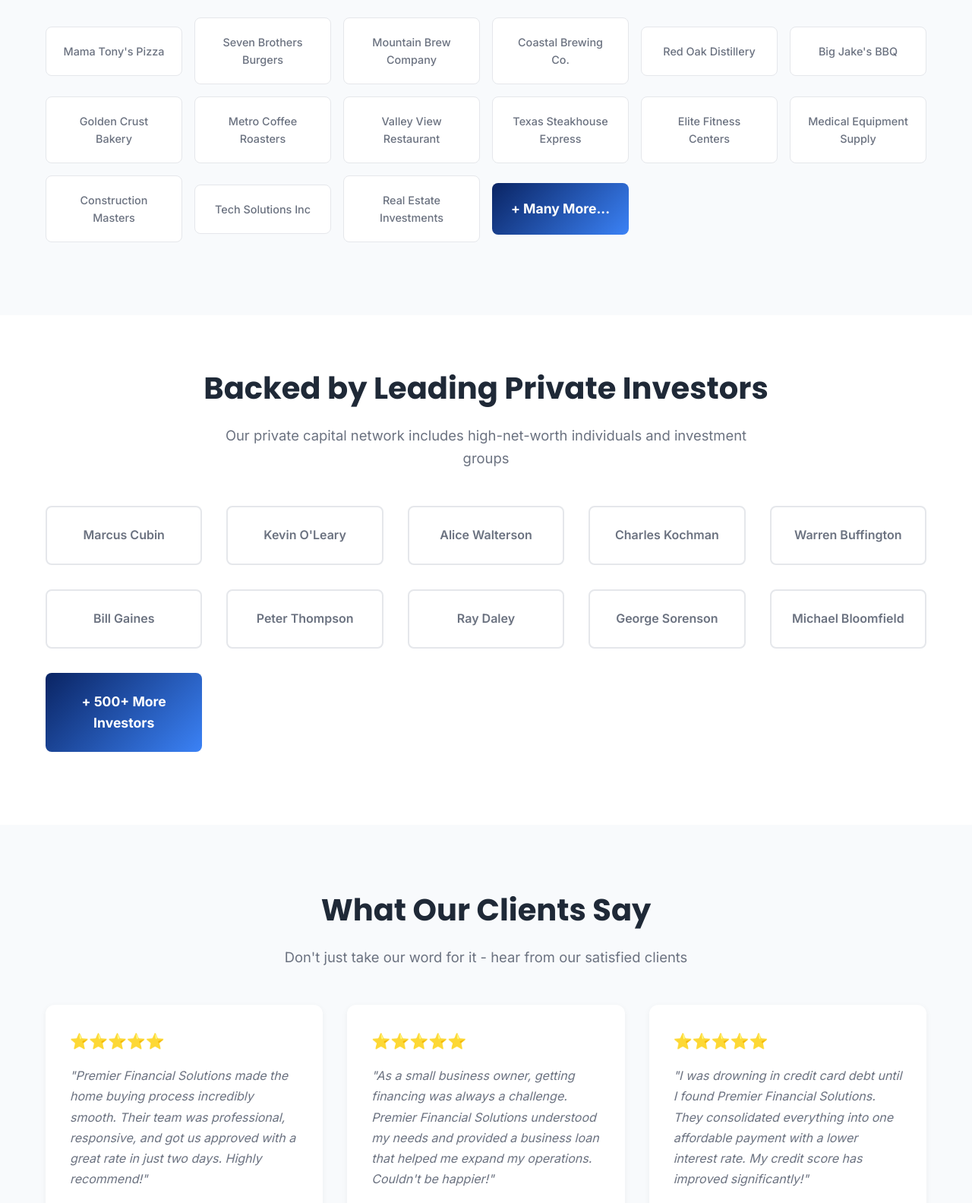
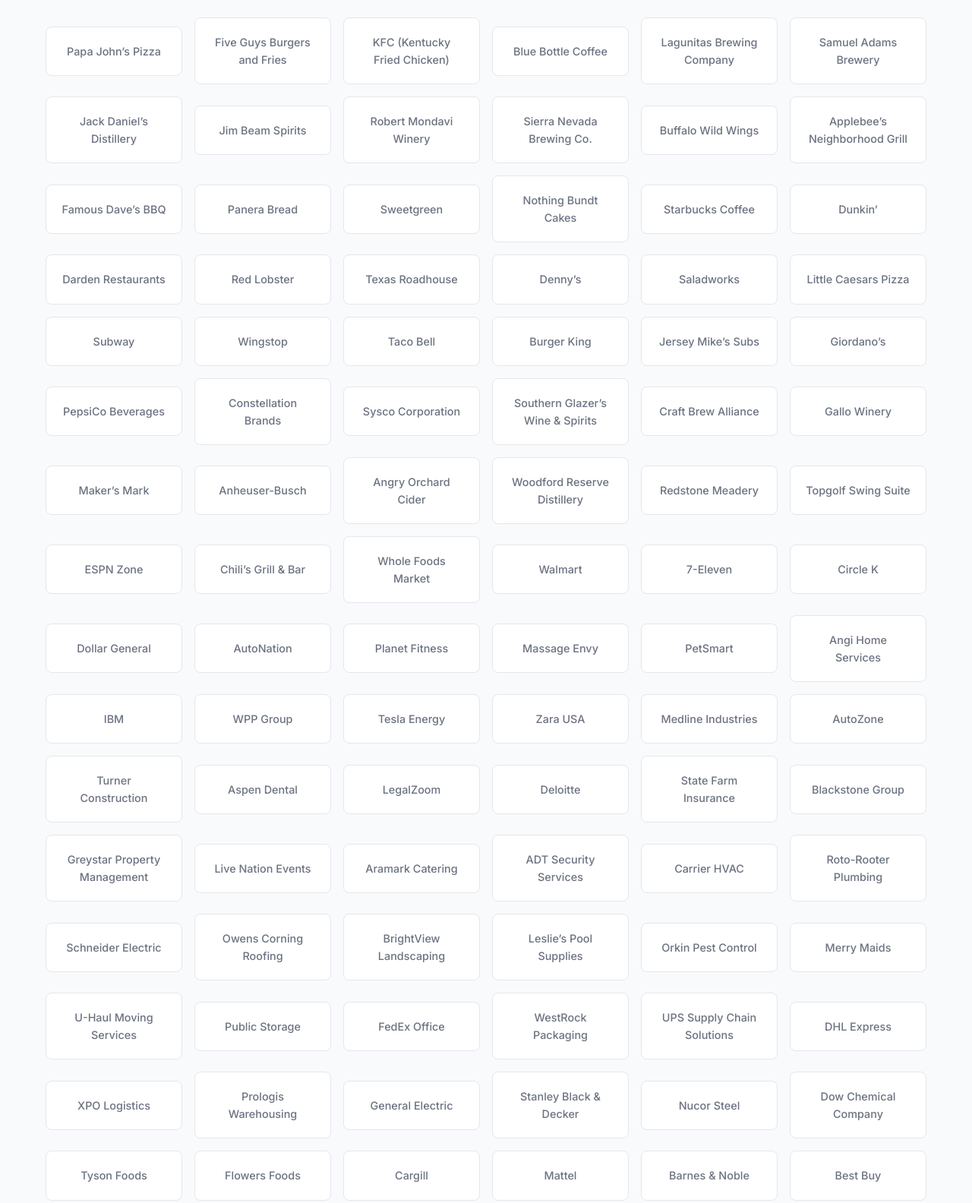
Before and after one commit to Shshankbhardwaj/Website-Theme, a website: page index.html in a window 1280 px wide. Shown: the part 4340-5924 px from the top of the page at 76% size. Drawn offline with Linux system fonts and the light colour scheme.

Commit message:
Update index.html

```diff
--- a/index.html
+++ b/index.html
@@ -323,21 +323,108 @@
                 <p class="section-subtitle">We've helped finance successful franchises, restaurants, breweries, and businesses nationwide</p>
             </div>
             <div class="clients-grid">
-                <div class="client-logo">Mama Tony's Pizza</div>
-                <div class="client-logo">Seven Brothers Burgers</div>
-                <div class="client-logo">Mountain Brew Company</div>
-                <div class="client-logo">Coastal Brewing Co.</div>
-                <div class="client-logo">Red Oak Distillery</div>
-                <div class="client-logo">Big Jake's BBQ</div>
-                <div class="client-logo">Golden Crust Bakery</div>
-                <div class="client-logo">Metro Coffee Roasters</div>
-                <div class="client-logo">Valley View Restaurant</div>
-                <div class="client-logo">Texas Steakhouse Express</div>
-                <div class="client-logo">Elite Fitness Centers</div>
-                <div class="client-logo">Medical Equipment Supply</div>
-                <div class="client-logo">Construction Masters</div>
-                <div class="client-logo">Tech Solutions Inc</div>
-                <div class="client-logo">Real Estate Investments</div>
+                <div class="client-logo">Papa John’s Pizza</div>
+<div class="client-logo">Five Guys Burgers and Fries</div>
+<div class="client-logo">KFC (Kentucky Fried Chicken)</div>
+<div class="client-logo">Blue Bottle Coffee</div>
+<div class="client-logo">Lagunitas Brewing Company</div>
+<div class="client-logo">Samuel Adams Brewery</div>
+<div class="client-logo">Jack Daniel’s Distillery</div>
+<div class="client-logo">Jim Beam Spirits</div>
+<div class="client-logo">Robert Mondavi Winery</div>
+<div class="client-logo">Sierra Nevada Brewing Co.</div>
+<div class="client-logo">Buffalo Wild Wings</div>
+<div class="client-logo">Applebee’s Neighborhood Grill</div>
+<div class="client-logo">Famous Dave’s BBQ</div>
+<div class="client-logo">Panera Bread</div>
+<div class="client-logo">Sweetgreen</div>
+<div class="client-logo">Nothing Bundt Cakes</div>
+<div class="client-logo">Starbucks Coffee</div>
+<div class="client-logo">Dunkin’</div>
+<div class="client-logo">Darden Restaurants</div>
+<div class="client-logo">Red Lobster</div>
+<div class="client-logo">Texas Roadhouse</div>
+<div class="client-logo">Denny’s</div>
+<div class="client-logo">Saladworks</div>
+<div class="client-logo">Little Caesars Pizza</div>
+<div class="client-logo">Subway</div>
+<div class="client-logo">Wingstop</div>
+<div class="client-logo">Taco Bell</div>
+<div class="client-logo">Burger King</div>
+<div class="client-logo">Jersey Mike’s Subs</div>
+<div class="client-logo">Giordano’s</div>
+<div class="client-logo">PepsiCo Beverages</div>
+<div class="client-logo">Constellation Brands</div>
+<div class="client-logo">Sysco Corporation</div>
+<div class="client-logo">Southern Glazer’s Wine & Spirits</div>
+<div class="client-logo">Craft Brew Alliance</div>
+<div class="client-logo">Gallo Winery</div>
+<div class="client-logo">Maker’s Mark</div>
+<div class="client-logo">Anheuser-Busch</div>
+<div class="client-logo">Angry Orchard Cider</div>
+<div class="client-logo">Woodford Reserve Distillery</div>
+<div class="client-logo">Redstone Meadery</div>
+<div class="client-logo">Topgolf Swing Suite</div>
+<div class="client-logo">ESPN Zone</div>
+<div class="client-logo">Chili’s Grill & Bar</div>
+<div class="client-logo">Whole Foods Market</div>
+<div class="client-logo">Walmart</div>
+<div class="client-logo">7-Eleven</div>
+<div class="client-logo">Circle K</div>
+<div class="client-logo">Dollar General</div>
+<div class="client-logo">AutoNation</div>
+<div class="client-logo">Planet Fitness</div>
+<div class="client-logo">Massage Envy</div>
+<div class="client-logo">PetSmart</div>
+<div class="client-logo">Angi Home Services</div>
+<div class="client-logo">IBM</div>
+<div class="client-logo">WPP Group</div>
+<div class="client-logo">Tesla Energy</div>
+<div class="client-logo">Zara USA</div>
+<div class="client-logo">Medline Industries</div>
+<div class="client-logo">AutoZone</div>
+<div class="client-logo">Turner Construction</div>
+<div class="client-logo">Aspen Dental</div>
+<div class="client-logo">LegalZoom</div>
+<div class="client-logo">Deloitte</div>
+<div class="client-logo">State Farm Insurance</div>
+<div class="client-logo">Blackstone Group</div>
+<div class="client-logo">Greystar Property Management</div>
+<div class="client-logo">Live Nation Events</div>
+<div class="client-logo">Aramark Catering</div>
+<div class="client-logo">ADT Security Services</div>
+<div class="client-logo">Carrier HVAC</div>
+<div class="client-logo">Roto-Rooter Plumbing</div>
+<div class="client-logo">Schneider Electric</div>
+<div class="client-logo">Owens Corning Roofing</div>
+<div class="client-logo">BrightView Landscaping</div>
+<div class="client-logo">Leslie’s Pool Supplies</div>
+<div class="client-logo">Orkin Pest Control</div>
+<div class="client-logo">Merry Maids</div>
+<div class="client-logo">U-Haul Moving Services</div>
+<div class="client-logo">Public Storage</div>
+<div class="client-logo">FedEx Office</div>
+<div class="client-logo">WestRock Packaging</div>
+<div class="client-logo">UPS Supply Chain Solutions</div>
+<div class="client-logo">DHL Express</div>
+<div class="client-logo">XPO Logistics</div>
+<div class="client-logo">Prologis Warehousing</div>
+<div class="client-logo">General Electric</div>
+<div class="client-logo">Stanley Black & Decker</div>
+<div class="client-logo">Nucor Steel</div>
+<div class="client-logo">Dow Chemical Company</div>
+<div class="client-logo">Tyson Foods</div>
+<div class="client-logo">Flowers Foods</div>
+<div class="client-logo">Cargill</div>
+<div class="client-logo">Mattel</div>
+<div class="client-logo">Barnes & Noble</div>
+<div class="client-logo">Best Buy</div>
+<div class="client-logo">Ashley Furniture</div>
+<div class="client-logo">Home Depot Appliances</div>
+<div class="client-logo">Ace Hardware</div>
+<div class="client-logo">Lowe’s Garden Center</div>
+<div class="client-logo">1-800-Flowers</div>
+<div class="client-logo">Petco</div>
                 <div class="client-logo many-more">+ Many More...</div>
             </div>
         </div>
@@ -351,16 +438,33 @@
                 <p class="section-subtitle">Our private capital network includes high-net-worth individuals and investment groups</p>
             </div>
             <div class="investors-grid">
-                <div class="investor-logo">Marcus Cubin</div>
-                <div class="investor-logo">Kevin O'Leary</div>
-                <div class="investor-logo">Alice Walterson</div>
-                <div class="investor-logo">Charles Kochman</div>
-                <div class="investor-logo">Warren Buffington</div>
-                <div class="investor-logo">Bill Gaines</div>
-                <div class="investor-logo">Peter Thompson</div>
-                <div class="investor-logo">Ray Daley</div>
-                <div class="investor-logo">George Sorenson</div>
-                <div class="investor-logo">Michael Bloomfield</div>
+    <div class="investor-logo">Mark Cuban</div>
+    <div class="investor-logo">Kevin O’Leary</div>
+    <div class="investor-logo">Alice Walton</div>
+    <div class="investor-logo">Charles Koch</div>
+    <div class="investor-logo">Warren Buffett</div>
+    <div class="investor-logo">Bill Gates</div>
+    <div class="investor-logo">Jeff Bezos</div>
+    <div class="investor-logo">Elon Musk</div>
+    <div class="investor-logo">Peter Thiel</div>
+    <div class="investor-logo">Ray Dalio</div>
+    <div class="investor-logo">Carl Icahn</div>
+    <div class="investor-logo">George Soros</div>
+    <div class="investor-logo">Michael Bloomberg</div>
+    <div class="investor-logo">David Rubenstein</div>
+    <div class="investor-logo">Larry Ellison</div>
+    <div class="investor-logo">Sam Altman</div>
+    <div class="investor-logo">Reid Hoffman</div>
+    <div class="investor-logo">Peter Lynch</div>
+    <div class="investor-logo">Ken Griffin</div>
+    <div class="investor-logo">Steve Cohen</div>
+    <div class="investor-logo">Chamath Palihapitiya</div>
+    <div class="investor-logo">Marc Andreessen</div>
+    <div class="investor-logo">Ben Horowitz</div>
+    <div class="investor-logo">Michael Dell</div>
+    <div class="investor-logo">Jack Ma</div>
+    <div class="investor-logo">Masayoshi Son</div>
+    <div class="investor-logo">Oprah Winfrey</div>
                 <div class="investor-logo many-more">+ 500+ More Investors</div>
             </div>
         </div>
```
